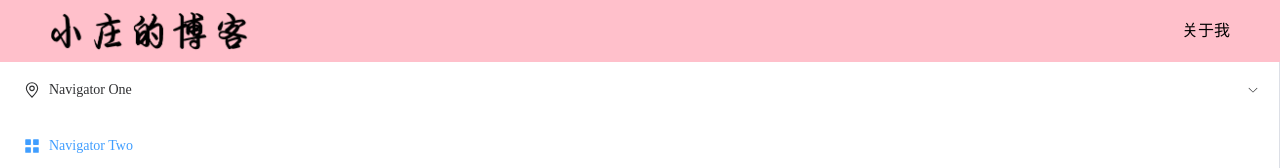
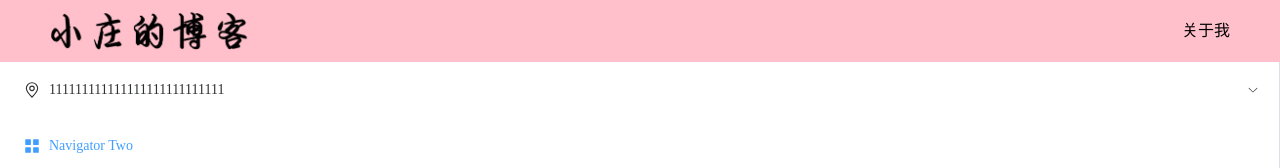
Before and after one commit to sheng1998/blog, a Vue app: page / in a window 1280 px wide. Shown: the top 168 px of the page. Built offline with nearby package versions, Linux system fonts and the light colour scheme.

Commit message:
test: 触发重新构建

```diff
--- a/src/views/layout/side_bar.vue
+++ b/src/views/layout/side_bar.vue
@@ -11,7 +11,7 @@
         <el-icon>
           <location />
         </el-icon>
-        <span>Navigator One</span>
+        <span>111111111111111111111111111</span>
       </template>
       <el-menu-item-group>
         <template #title>
```
